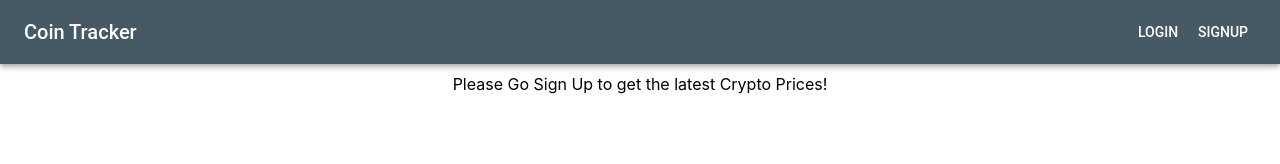
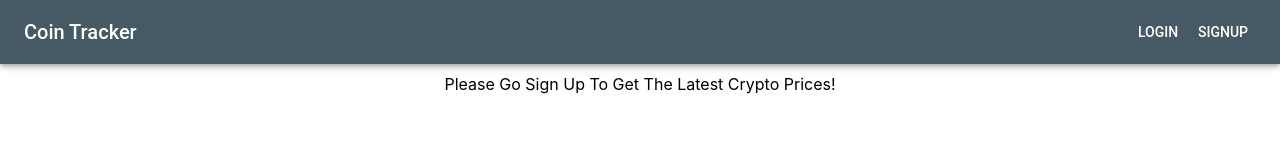
Before and after one commit to patricknavarre/coin-tracker-app, a React (Create React App) app: page / in a window 1280 px wide. Shown: the top 164 px of the page. Built offline with nearby package versions, Linux system fonts and the light colour scheme; no server answers.

Commit message:
uppercased first letter of each word on home page

```diff
--- a/src/components/Home/Home.js
+++ b/src/components/Home/Home.js
@@ -3,7 +3,7 @@ import React from 'react'
 function Home() {
     return (
         <div style={{ textAlign: "center" , marginTop: "10px" }}>
-            Please Go Sign Up to get the latest Crypto Prices!
+            Please Go Sign Up To Get The Latest Crypto Prices!
         </div>
     )
 }
```
